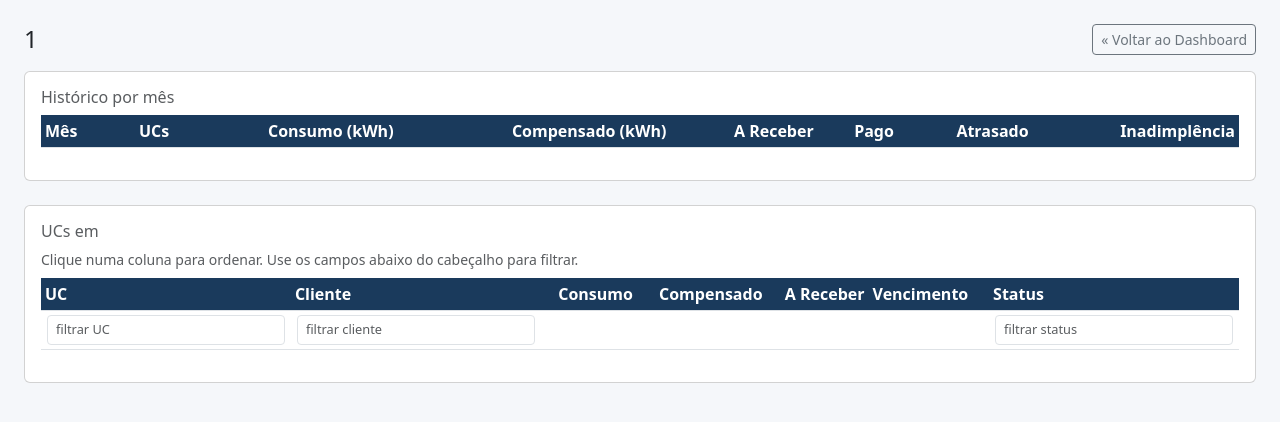
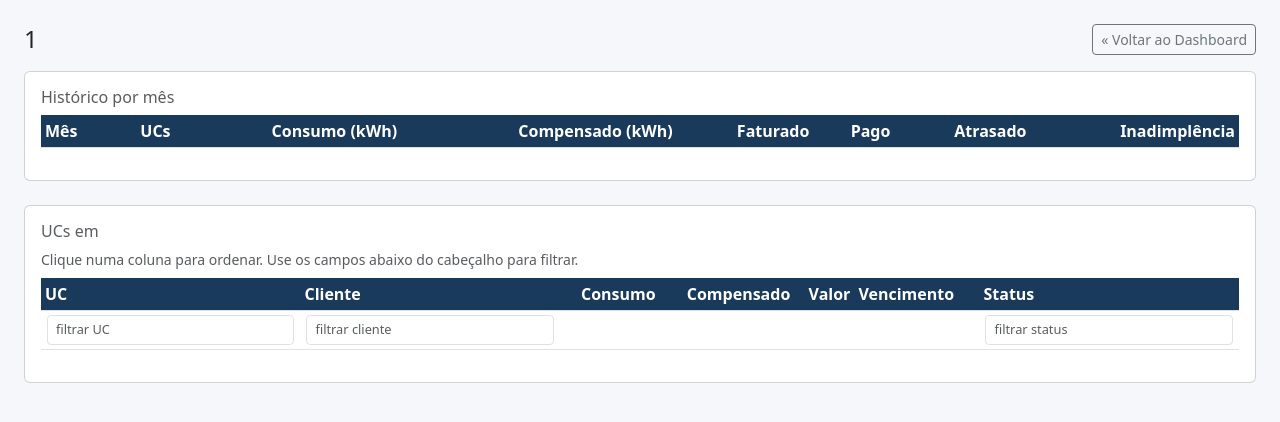
Before and after one commit to Relicetti/claude-code-workspace, a Flask app: page /usina/1 in a window 1280 px wide. Shown: the part 56-478 px from the top of the page. Run offline with Flask 3, Linux system fonts and the light colour scheme; data that the repository does not hold is empty.

Commit message:
fix(usinas): corrige nomenclatura dos status financeiros
O sistema real so tem 3 status por fatura (a receber, pago, atrasado).
O card/coluna que somava tudo agora se chama "Faturado" (ou "Total
Faturado"), e o que antes estava rotulado "Aberto" passa a se chamar
"A Receber" (fatura dentro do prazo, ainda nao vencida) - evitando a
ambiguidade com o total.

Co-Authored-By: Claude Sonnet 5 <noreply@anthropic.com>

```diff
--- a/usinas/templates/usina.html
+++ b/usinas/templates/usina.html
@@ -23,7 +23,7 @@
         <tr class="cabecalho">
           <th data-tipo="texto">Mês</th><th class="text-end" data-tipo="num">UCs</th>
           <th class="text-end" data-tipo="num">Consumo (kWh)</th><th class="text-end" data-tipo="num">Compensado (kWh)</th>
-          <th class="text-end" data-tipo="num">A Receber</th><th class="text-end" data-tipo="num">Pago</th>
+          <th class="text-end" data-tipo="num">Faturado</th><th class="text-end" data-tipo="num">Pago</th>
           <th class="text-end" data-tipo="num">Atrasado</th><th class="text-end" data-tipo="num">Inadimplência</th>
         </tr>
         </thead>
@@ -58,7 +58,7 @@
         <tr class="cabecalho">
           <th data-tipo="texto">UC</th><th data-tipo="texto">Cliente</th>
           <th class="text-end" data-tipo="num">Consumo</th><th class="text-end" data-tipo="num">Compensado</th>
-          <th class="text-end" data-tipo="num">A Receber</th><th data-tipo="texto">Vencimento</th><th data-tipo="texto">Status</th>
+          <th class="text-end" data-tipo="num">Valor</th><th data-tipo="texto">Vencimento</th><th data-tipo="texto">Status</th>
         </tr>
         <tr class="filtro-row">
           <th><input type="text" class="form-control form-control-sm" placeholder="filtrar UC"></th>
@@ -96,7 +96,7 @@ new Chart(document.getElementById('chartEvolucao'), {
   data: {
     labels: evolucao.map(e => e.mes_referencia),
     datasets: [
-      { label: 'A Receber (R$)', data: evolucao.map(e => e.valor_a_receber_total), borderColor: '#1a3a5c', backgroundColor: 'rgba(26,58,92,0.1)', tension: 0.2, yAxisID: 'y' },
+      { label: 'Faturado (R$)', data: evolucao.map(e => e.valor_a_receber_total), borderColor: '#1a3a5c', backgroundColor: 'rgba(26,58,92,0.1)', tension: 0.2, yAxisID: 'y' },
       { label: 'Pago (R$)', data: evolucao.map(e => e.valor_pago), borderColor: '#198754', backgroundColor: 'rgba(25,135,84,0.1)', tension: 0.2, yAxisID: 'y' },
       { label: 'Atrasado (R$)', data: evolucao.map(e => e.valor_atrasado), borderColor: '#dc3545', backgroundColor: 'rgba(220,53,69,0.1)', tension: 0.2, yAxisID: 'y' },
     ]
```
Also changed, not shown: usinas/templates/dashboard.html (+5 -5 lines).
